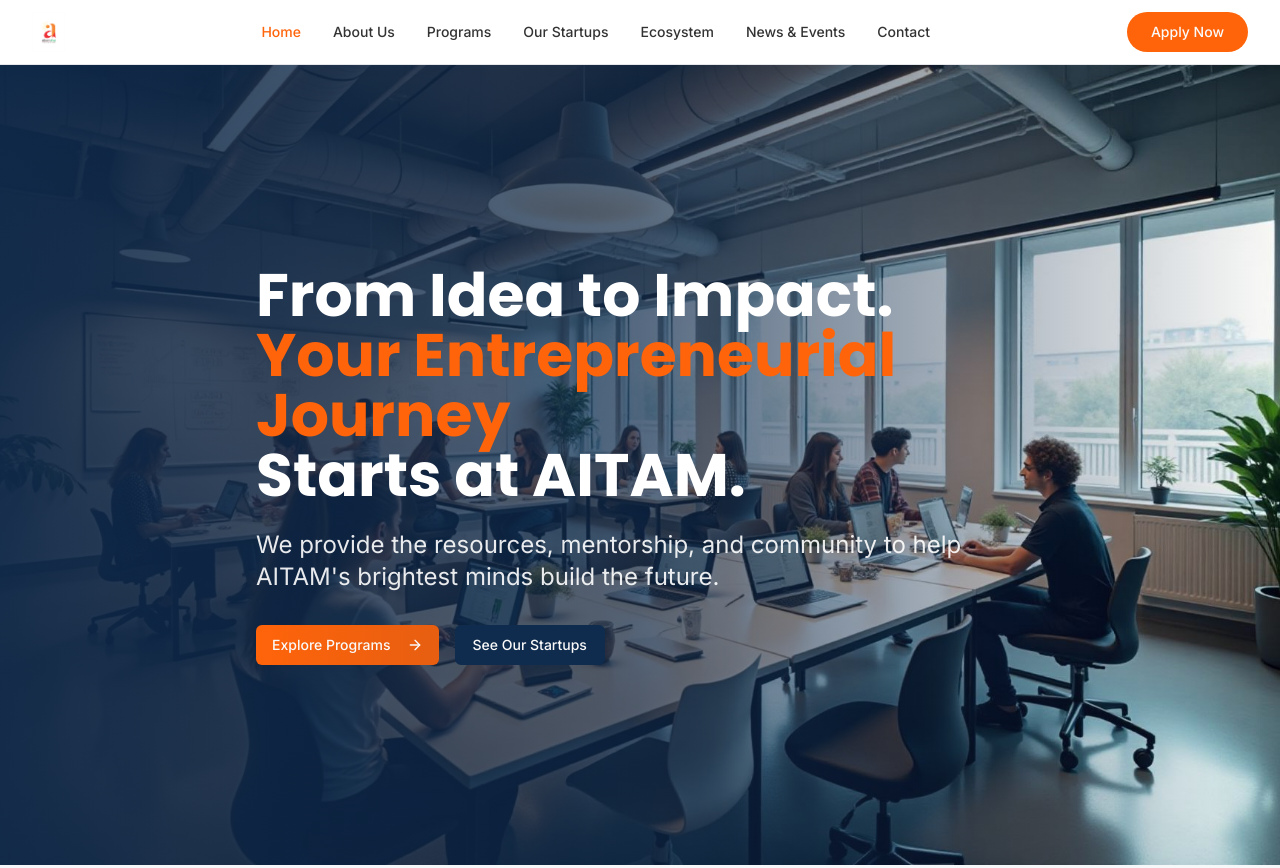
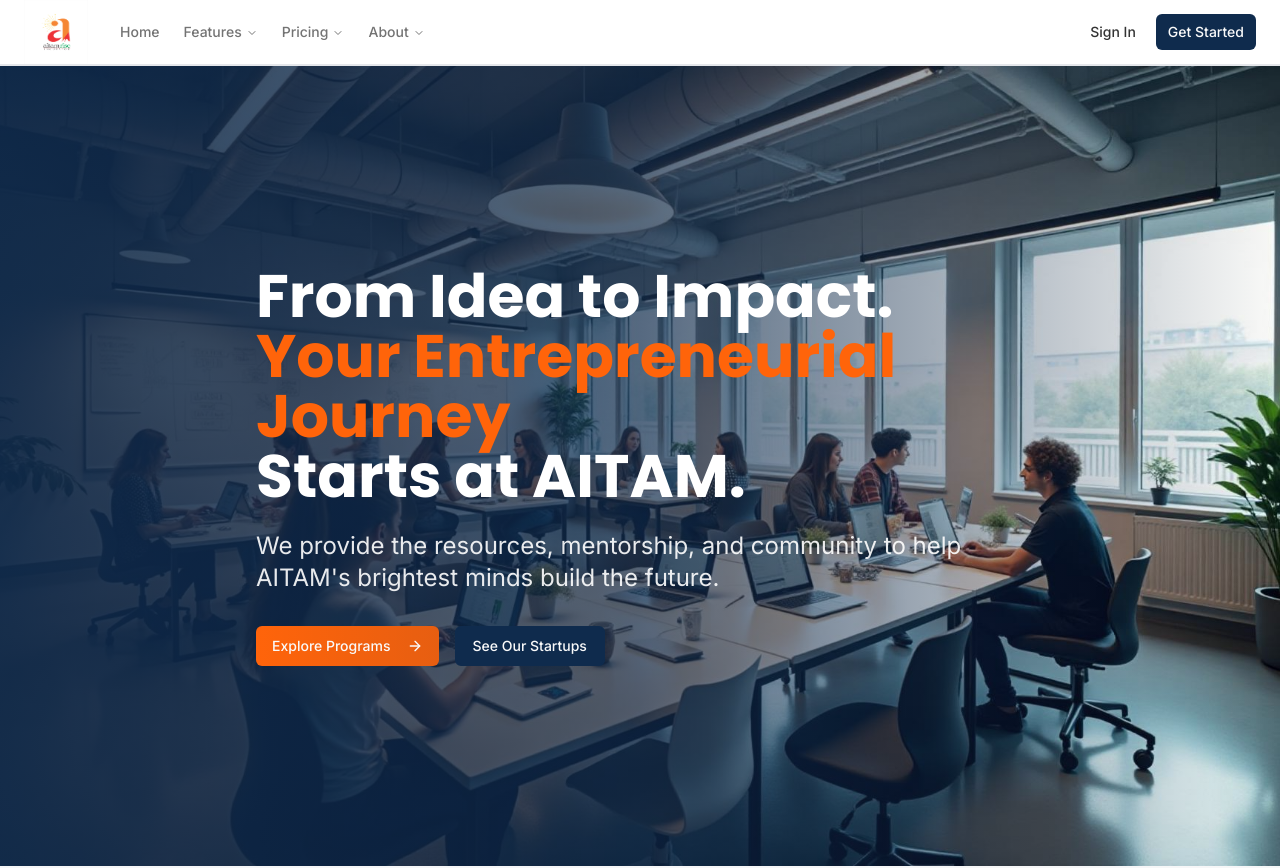
Before and after one commit to S4tyendra/aitam-rise, a React (Vite) app: page / in a window 1280 px wide. Shown: the top 868 px of the page. Built offline with nearby package versions, Linux system fonts and the light colour scheme.

Commit message:
Implement code changes to enhance functionality and improve performance

```diff
--- a/package.json
+++ b/package.json
@@ -45,6 +45,7 @@
     "cmdk": "^1.0.0",
     "date-fns": "^3.6.0",
     "embla-carousel-react": "^8.3.0",
+    "framer-motion": "^12.23.6",
     "input-otp": "^1.2.4",
     "lucide-react": "^0.462.0",
     "next-themes": "^0.3.0",
--- a/src/components/Header.tsx
+++ b/src/components/Header.tsx
@@ -3,6 +3,7 @@
 import { Button } from "@/components/ui/button";
 import { Menu, X } from "lucide-react";
 import aitamLogo from "@/assets/aitam-rise-logo.png";
+import NavBar from "./navbar";
 
 const Header = () => {
   const [isMenuOpen, setIsMenuOpen] = useState(false);
@@ -22,79 +23,7 @@
 
   return (
     <header className="sticky top-0 z-50 bg-background/95 backdrop-blur-sm border-b border-border">
-      <div className="container-custom">
-        <div className="flex items-center justify-between h-16">
-          {/* Logo */}
-          <Link to="/" className="flex items-center space-x-3">
-            <img
-              src={aitamLogo}
-              alt="AITAM RISE Incubator"
-              className="h-10 w-auto"
-            />
-          </Link>
-
-          {/* Desktop Navigation */}
-          <nav className="hidden lg:flex items-center space-x-8">
-            {navigation.map((item) => (
-              <Link
-                key={item.name}
-                to={item.href}
-                className={`nav-link text-sm font-medium transition-colors duration-200 ${
-                  isActive(item.href)
-                    ? "text-accent"
-                    : "text-foreground hover:text-accent"
-                }`}
-              >
-                {item.name}
-              </Link>
-            ))}
-          </nav>
-
-          {/* Apply Now Button */}
-          <div className="hidden lg:flex items-center">
-            <Link to="/apply">
-              <Button className="bg-accent hover:bg-accent/90 text-accent-foreground px-6 py-2 rounded-full font-medium transition-all duration-300 hover:scale-105">
-                Apply Now
-              </Button>
-            </Link>
-          </div>
-
-          {/* Mobile Menu Button */}
-          <button
-            onClick={() => setIsMenuOpen(!isMenuOpen)}
-            className="lg:hidden p-2"
-          >
-            {isMenuOpen ? <X className="h-6 w-6" /> : <Menu className="h-6 w-6" />}
-          </button>
-        </div>
-
-        {/* Mobile Navigation */}
-        {isMenuOpen && (
-          <div className="lg:hidden py-4 border-t border-border">
-            <nav className="space-y-4">
-              {navigation.map((item) => (
-                <Link
-                  key={item.name}
-                  to={item.href}
-                  className={`block text-sm font-medium transition-colors duration-200 ${
-                    isActive(item.href)
-                      ? "text-accent"
-                      : "text-foreground hover:text-accent"
-                  }`}
-                  onClick={() => setIsMenuOpen(false)}
-                >
-                  {item.name}
-                </Link>
-              ))}
-              <Link to="/contact#apply" onClick={() => setIsMenuOpen(false)}>
-                <Button className="bg-accent hover:bg-accent/90 text-accent-foreground w-full rounded-full">
-                  Apply Now
-                </Button>
-              </Link>
-            </nav>
-          </div>
-        )}
-      </div>
+      <NavBar/>
     </header>
   );
 };
--- a/src/components/navbar.tsx
+++ b/src/components/navbar.tsx
@@ -1,6 +1,5 @@
 import { BookOpenIcon, InfoIcon, LifeBuoyIcon } from "lucide-react"
 
-import Logo from "navbar-components/logo"
 import { cn } from "@/lib/utils"
 import { Button } from "@/components/ui/button"
 import {
@@ -65,7 +64,7 @@
   },
 ]
 
-export default function Component() {
+export default function NavBar() {
   return (
     <header className="border-b px-4 md:px-6">
       <div className="flex h-16 items-center justify-between gap-4">
@@ -160,8 +159,8 @@
           </Popover>
           {/* Main nav */}
           <div className="flex items-center gap-6">
-            <a href="#" className="text-primary hover:text-primary/90">
-              <Logo />
+            <a href="/" className="text-primary hover:text-primary/90">
+                <img src="/Aitam-RISE.png" alt="Aitam Rise Logo" className="size-16" />
             </a>
             {/* Navigation menu */}
             <NavigationMenu viewport={false} className="max-md:hidden">
```
Also changed, not shown: public/Aitam-RISE.png (added), 1 other file (tests, documents, lock files or other folders).
